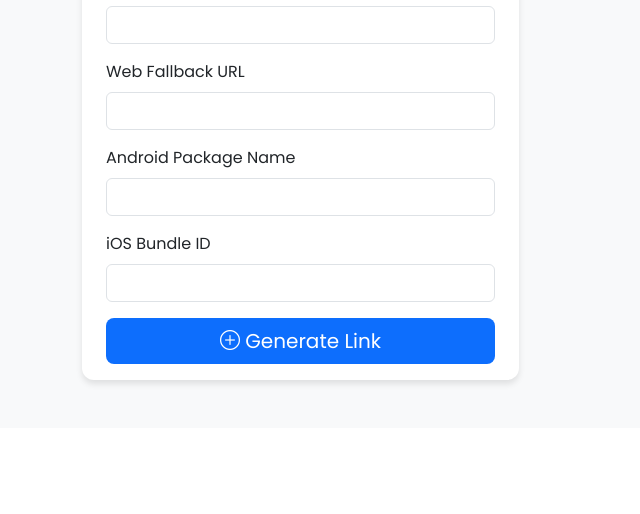
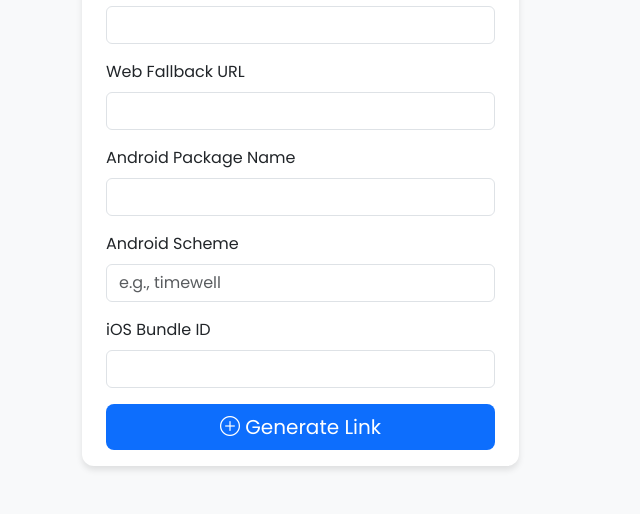
Before and after one commit to sumanth1905/Deeplink, a Flask app: page /admin in a window 1280 px wide. Shown: the part 473-987 px from the top of the page, without its empty margins (0-640 px from the left). Before the commit the page ends 859 px from the top, so only its background shows below. Run offline with Flask 3, Linux system fonts and the light colour scheme.

Commit message:
Added android scheme

```diff
--- a/app/templates/dashboard.html
+++ b/app/templates/dashboard.html
@@ -80,6 +80,10 @@
                                 <label for="package_name" class="form-label">Android Package Name</label>
                                 <input type="text" class="form-control" id="package_name" name="package_name" required>
                             </div>
+                            <div class="mb-3">
+                                <label for="android_scheme" class="form-label">Android Scheme</label>
+                                <input type="text" class="form-control" id="android_scheme" name="android_scheme" placeholder="e.g., timewell" required>
+                            </div>
                             <!-- Optionally for iOS -->
                             <div class="mb-3">
                                 <label for="ios_bundle_id" class="form-label">iOS Bundle ID</label>
```
